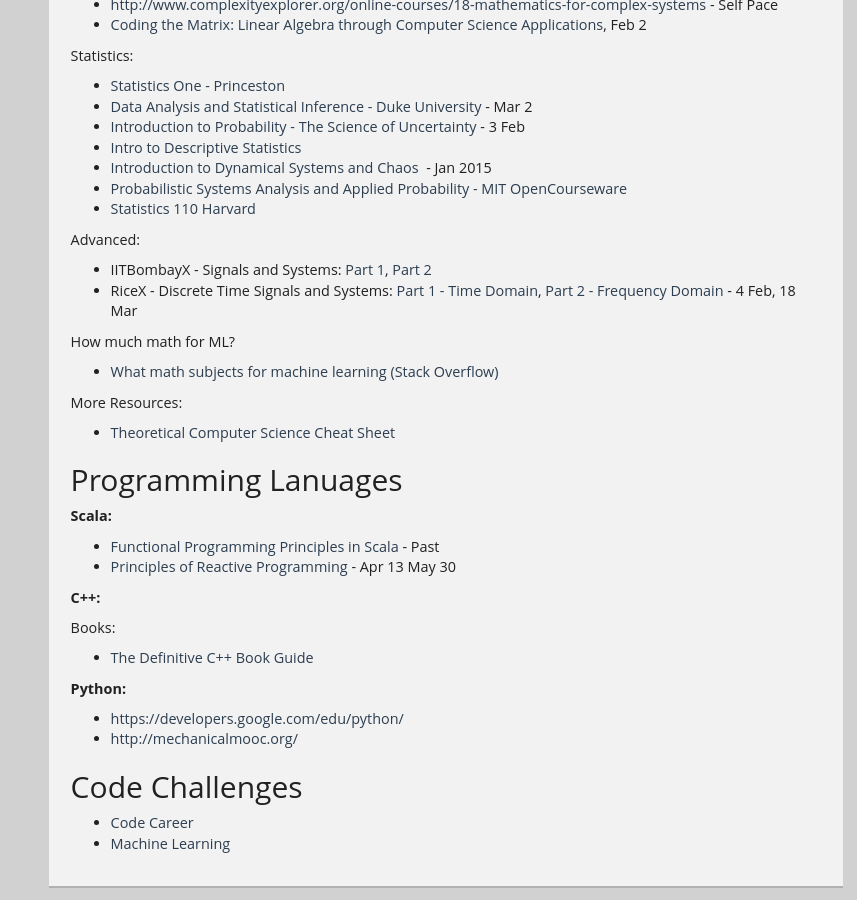
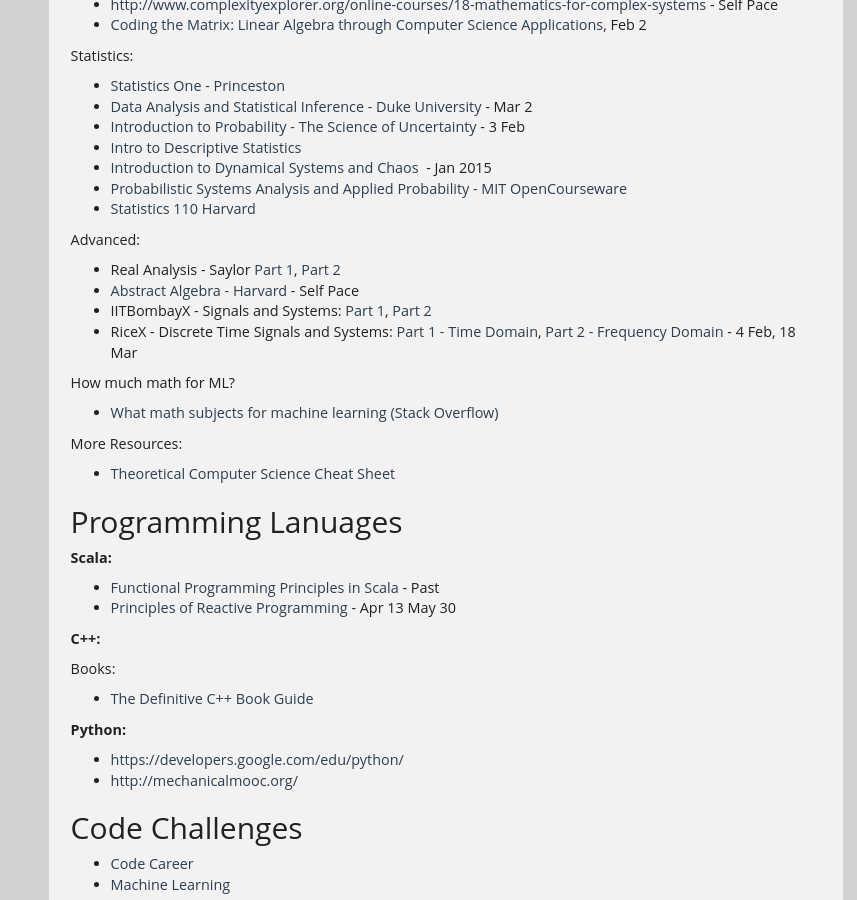
Before and after one commit to yatabani/mb-dev.github.io, a Jekyll site: the page built from resources/courses.md, in a window 1280 px wide and 900 px high, scrolled down 4135 px. Shown: the whole window, without its empty margins (423-1280 px from the left). Built offline with Jekyll 4.4.1, drawn with Linux system fonts in a browser that asks for light colours; nearby versions of some CDN libraries.

Commit message:
added real analysis and abstract alegabra

```diff
--- a/resources/courses.md
+++ b/resources/courses.md
@@ -189,6 +189,8 @@
 
 Advanced:
 
+- Real Analysis - Saylor [Part 1](http://www.saylor.org/courses/ma241/), [Part 2](http://www.saylor.org/courses/ma242/)
+- [Abstract Algebra - Harvard](https://www.youtube.com/playlist?list=PLA7B08F1D8252DE29) - Self Pace
 - IITBombayX - Signals and Systems: [Part 1](https://www.edx.org/course/signals-systems-part-1-iitbombayx-ee210-1x), [Part 2](https://www.edx.org/course/signals-systems-part-2-iitbombayx-ee210-2x)
 - RiceX - Discrete Time Signals and Systems: [Part 1 - Time Domain](https://www.edx.org/course/discrete-time-signals-systems-part-1-ricex-elec301-1x), [Part 2 - Frequency Domain](https://www.edx.org/course/discrete-time-signals-systems-part-2-ricex-elec301-2x) - 4 Feb, 18 Mar
 
```
Also changed, not shown: _drafts/future_topics.md (added, +3 -0 lines).
